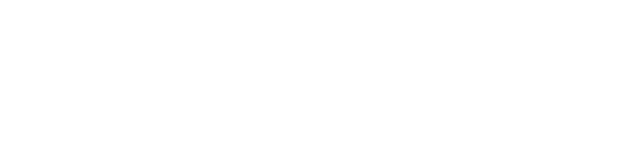
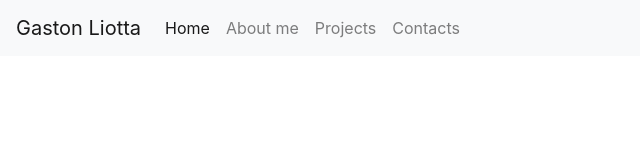
Before and after one commit to GastonLiotta/Portfolio, a plain HTML site: page index.html in a window 1280 px wide. Shown: the whole page, without its empty margins (0-640 px from the left). Drawn offline with nearby package versions, Linux system fonts and the light colour scheme.

Commit message:
Update index.html

```diff
--- a/index.html
+++ b/index.html
@@ -8,7 +8,28 @@
     <title>Document</title>
 </head>
 <body>
-
+    <nav class="navbar navbar-expand-lg navbar-light bg-light">
+        <a class="navbar-brand" href="#">Gaston Liotta</a>
+        <button class="navbar-toggler" type="button" data-toggle="collapse" data-target="#navbarNav" aria-controls="navbarNav" aria-expanded="false" aria-label="Toggle navigation">
+          <span class="navbar-toggler-icon"></span>
+        </button>
+        <div class="collapse navbar-collapse" id="navbarNav">
+          <ul class="navbar-nav">
+            <li class="nav-item active">
+              <a class="nav-link" href="#">Home <span class="sr-only">(current)</span></a>
+            </li>
+            <li class="nav-item">
+              <a class="nav-link" href="#">About me</a>
+            </li>
+            <li class="nav-item">
+              <a class="nav-link" href="#">Projects</a>
+            </li>
+            <li class="nav-item">
+                <a class="nav-link" href="#">Contacts</a>
+            </li>
+          </ul>
+        </div>
+      </nav>
 
 
 
```
